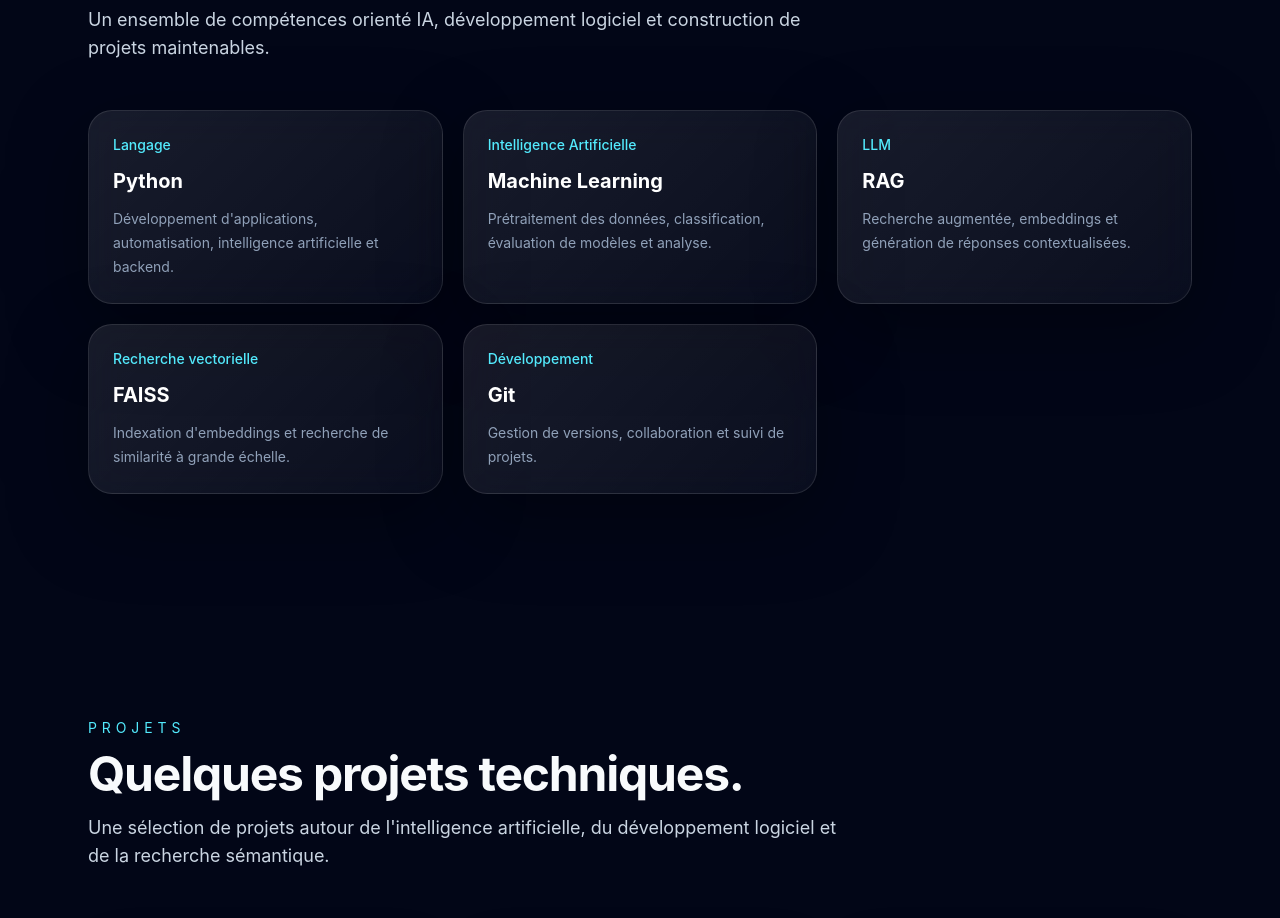
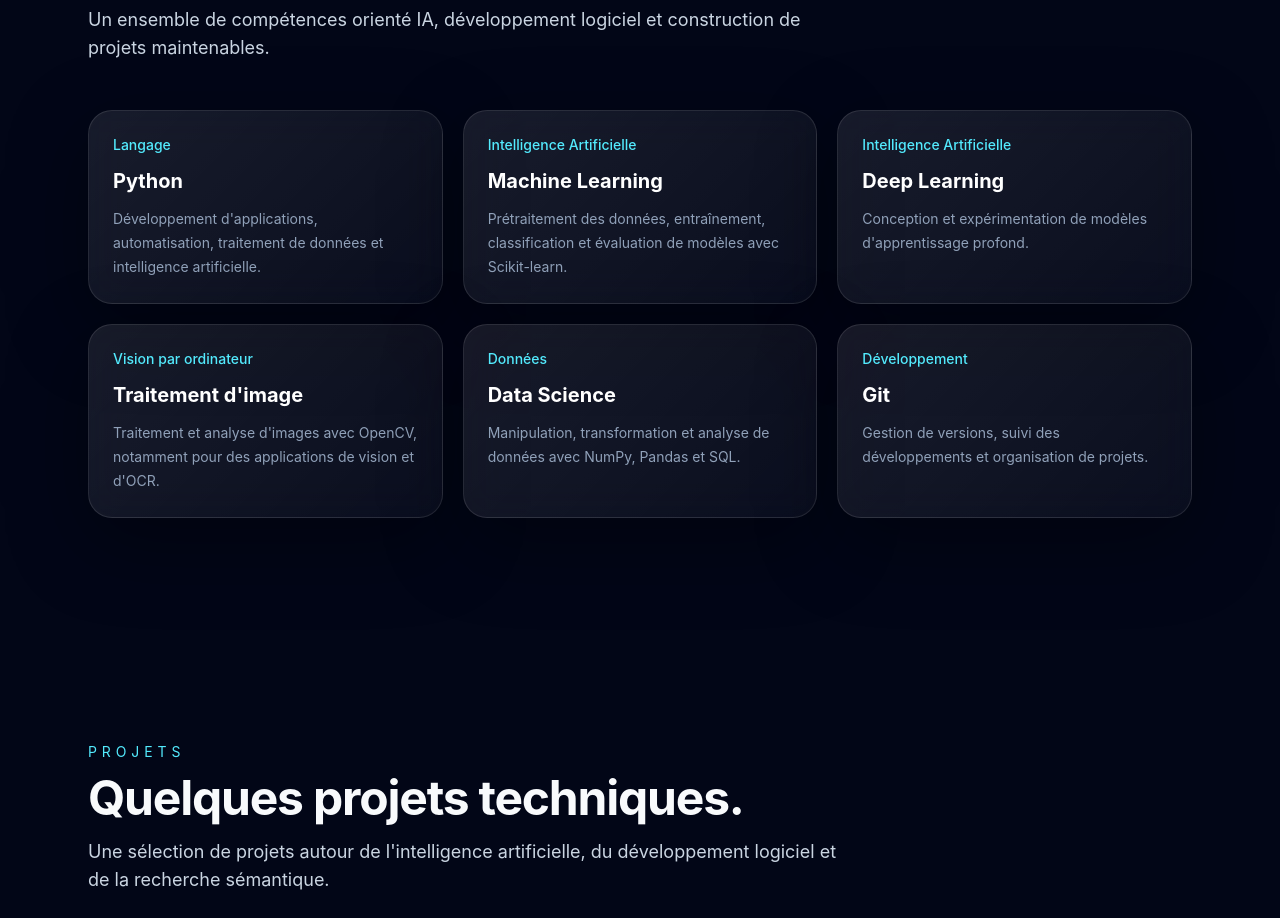
Before and after one commit to Driw0x/Driw0x.github.io, a React (Vite) app: page / in a window 1280 px wide. Shown: the part 1640-2558 px from the top of the page. Built offline with nearby package versions, Linux system fonts and the light colour scheme.

Commit message:
Update skills section

```diff
--- a/package.json
+++ b/package.json
@@ -1,5 +1,5 @@
 {
-  "name": "victorye-premium-portfolio",
+  "name": "victorye-portfolio",
   "private": true,
   "version": "1.0.0",
   "type": "module",
--- a/src/data/skills.ts
+++ b/src/data/skills.ts
@@ -5,34 +5,41 @@ export const skills: Skill[] = [
     category: "Langage",
     title: "Python",
     description:
-      "Développement d'applications, automatisation, intelligence artificielle et backend.",
+      "Développement d'applications, automatisation, traitement de données et intelligence artificielle.",
   },
 
   {
     category: "Intelligence Artificielle",
     title: "Machine Learning",
     description:
-      "Prétraitement des données, classification, évaluation de modèles et analyse.",
+      "Prétraitement des données, entraînement, classification et évaluation de modèles avec Scikit-learn.",
   },
 
   {
-    category: "LLM",
-    title: "RAG",
+    category: "Intelligence Artificielle",
+    title: "Deep Learning",
     description:
-      "Recherche augmentée, embeddings et génération de réponses contextualisées.",
+      "Conception et expérimentation de modèles d'apprentissage profond.",
   },
 
   {
-    category: "Recherche vectorielle",
-    title: "FAISS",
+    category: "Vision par ordinateur",
+    title: "Traitement d'image",
     description:
-      "Indexation d'embeddings et recherche de similarité à grande échelle.",
+      "Traitement et analyse d'images avec OpenCV, notamment pour des applications de vision et d'OCR.",
+  },
+
+  {
+    category: "Données",
+    title: "Data Science",
+    description:
+      "Manipulation, transformation et analyse de données avec NumPy, Pandas et SQL.",
   },
 
   {
     category: "Développement",
     title: "Git",
     description:
-      "Gestion de versions, collaboration et suivi de projets.",
+      "Gestion de versions, suivi des développements et organisation de projets.",
   },
 ];
```
